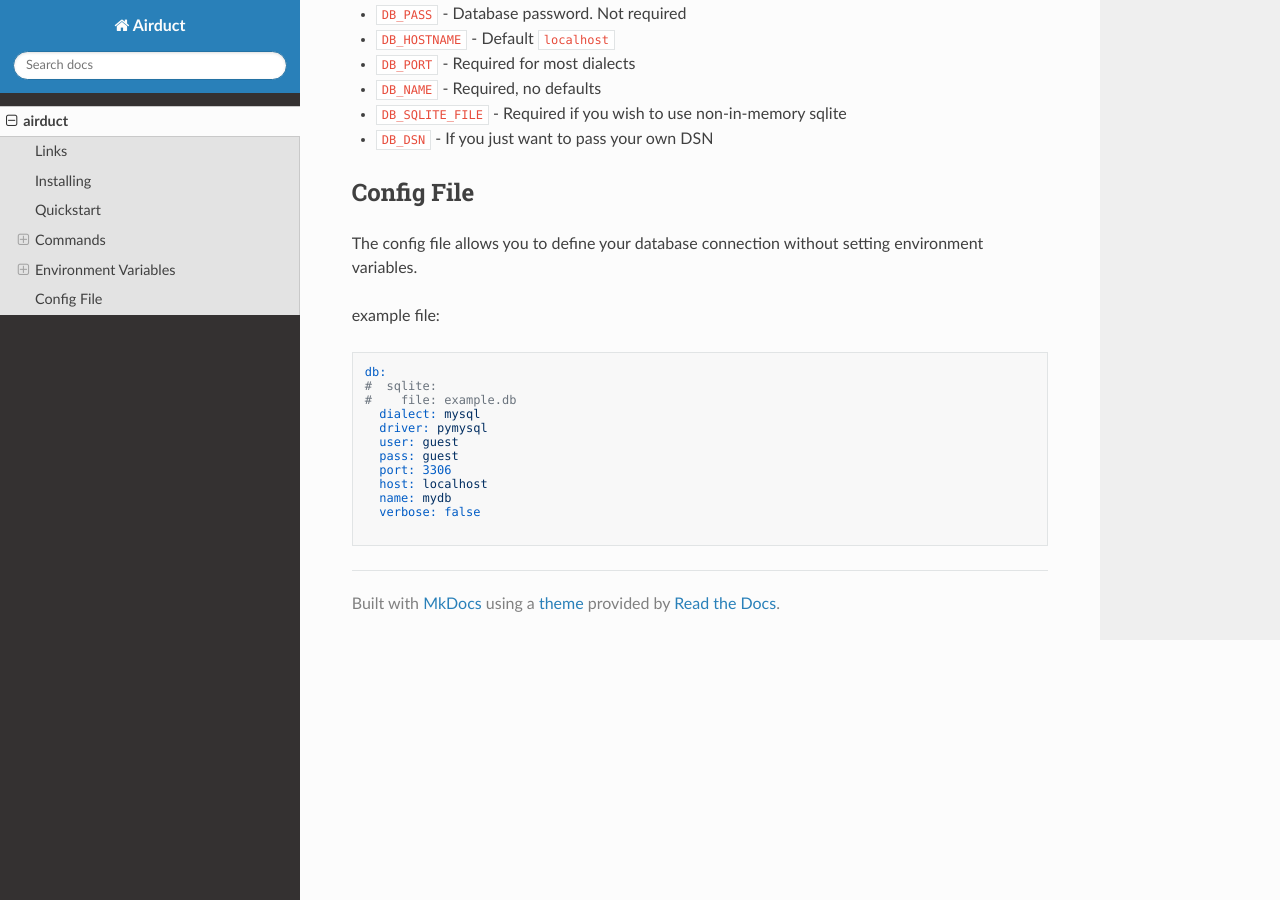
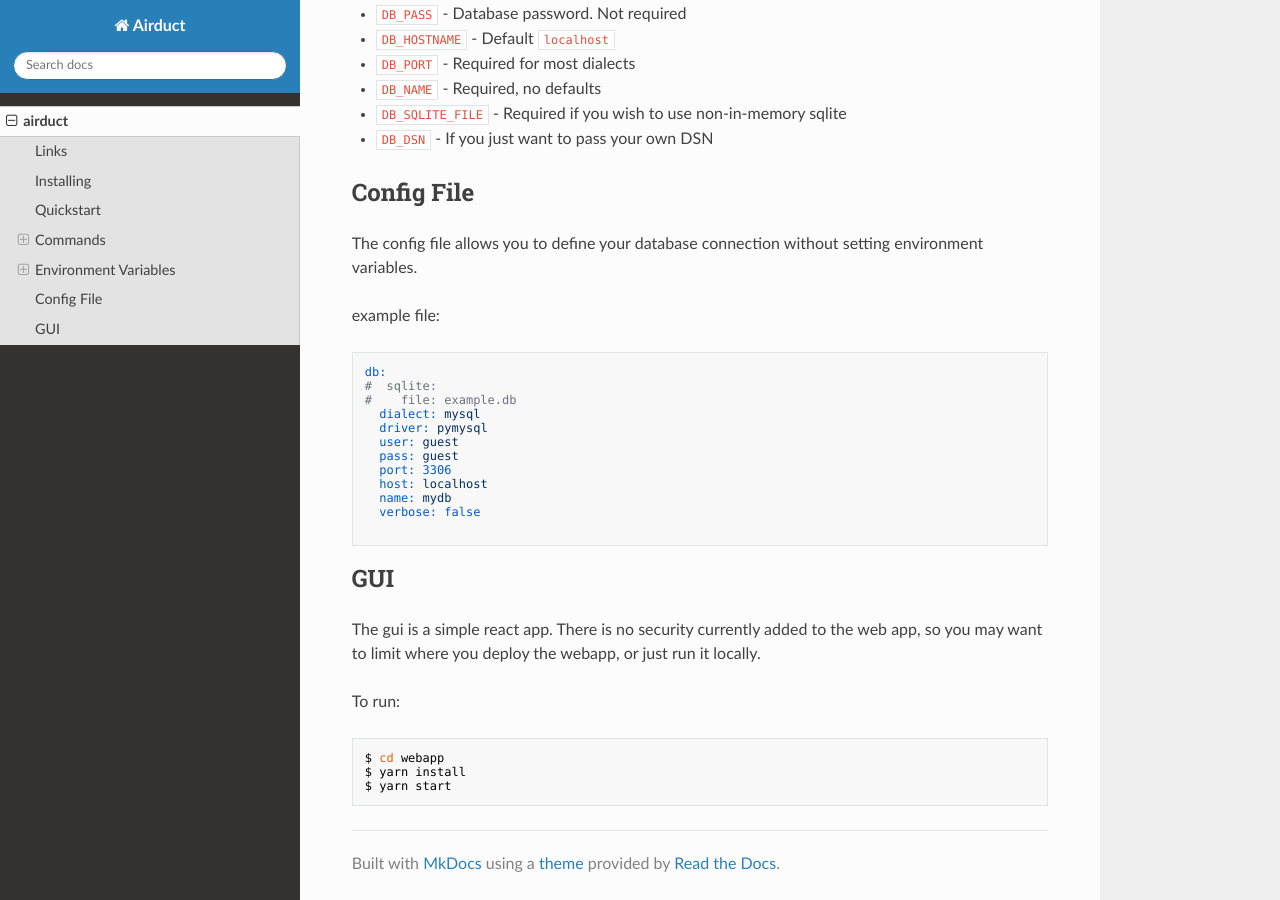
Before and after one commit to alairock/airduct, an MkDocs documentation site: the page built from docs/index.md, in a window 1280 px wide and 900 px high, scrolled down 2567 px. Built offline with MkDocs 1.6.1, drawn with Linux system fonts in a browser that asks for light colours; nearby versions of some CDN libraries.

Commit message:
update docs to include webapp info

````diff
--- a/docs/index.md
+++ b/docs/index.md
@@ -126,3 +126,14 @@ db:
   verbose: false
 
 ```
+
+## GUI
+The gui is a simple react app. There is no security currently added to the web app, so you may want to limit where you deploy the webapp, or just run it locally.
+
+To run:
+
+```bash
+$ cd webapp
+$ yarn install
+$ yarn start
+```
````
